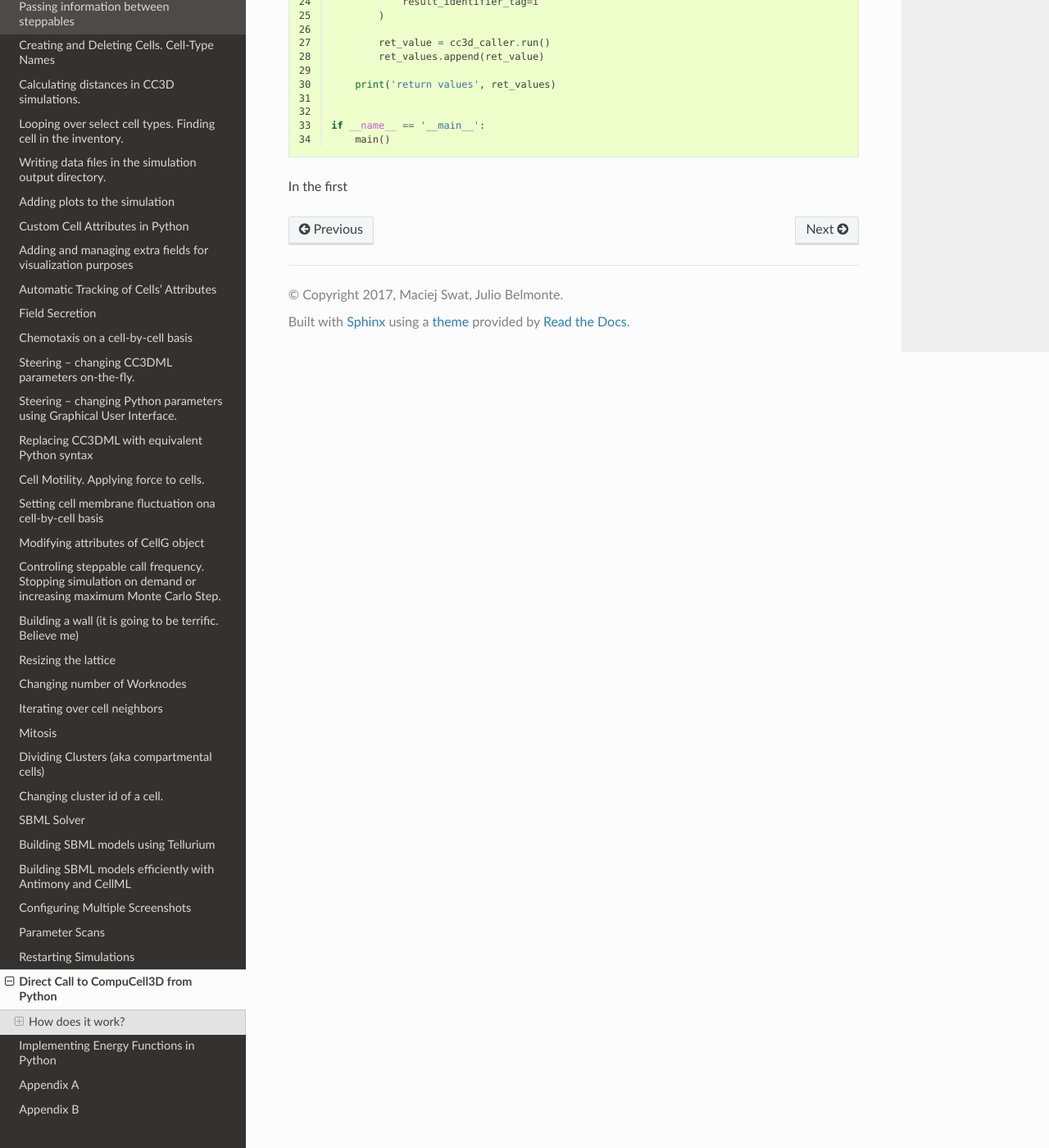
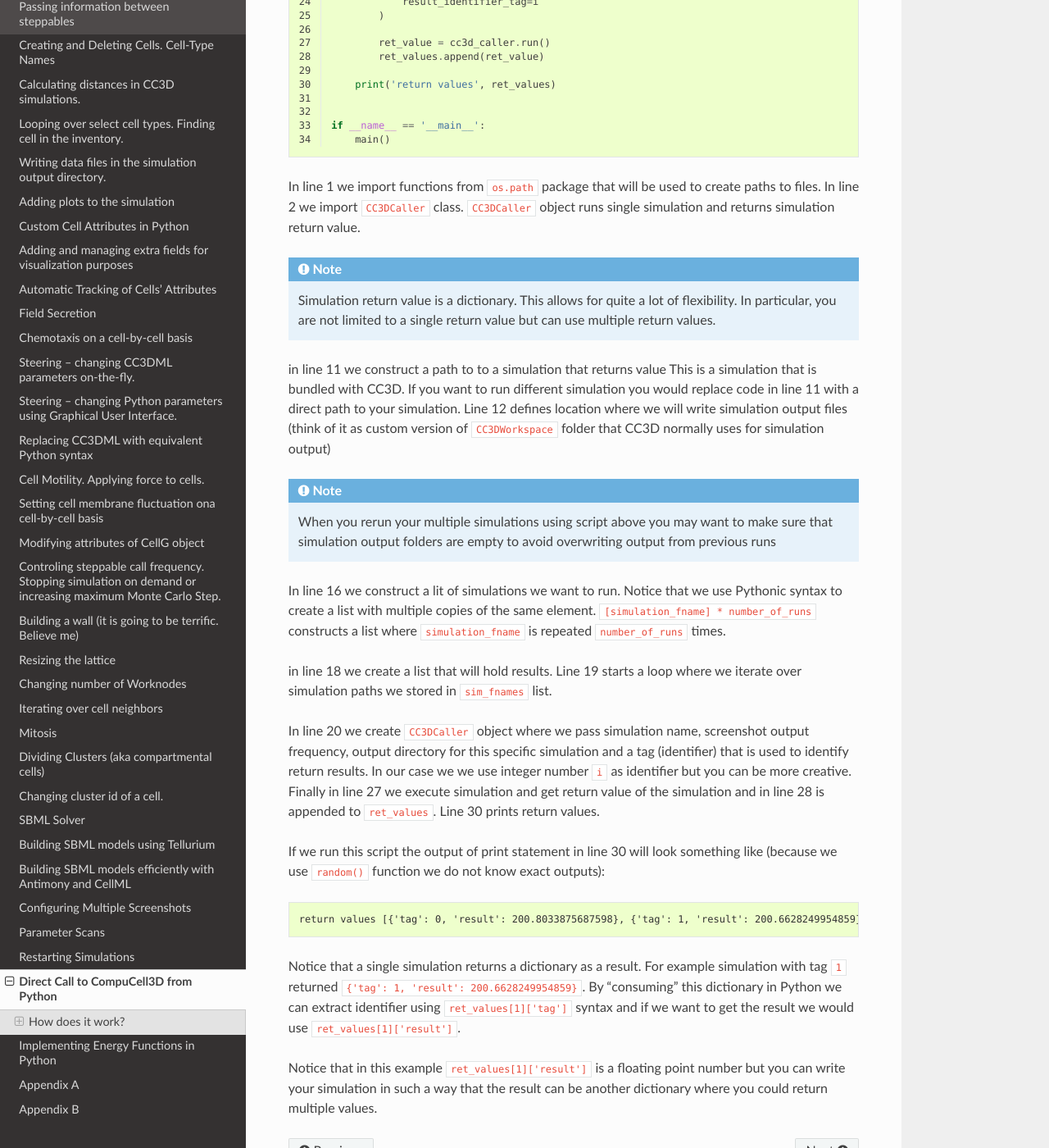
Before and after one commit to CompuCell3D/PythonScriptingManual, a Sphinx documentation site: the page built from docs/calling_cc3d_directly_from_python.rst, in a window 1280 px wide and 1400 px high, scrolled down 1724 px. Shown: the whole window at 82% size. Built offline with Sphinx 7.4.7 and the Read the Docs theme 2.0.0, drawn with Linux system fonts in a browser that asks for light colours.

Commit message:
added more material

```diff
--- a/docs/calling_cc3d_directly_from_python.rst
+++ b/docs/calling_cc3d_directly_from_python.rst
@@ -94,4 +94,45 @@ simulation in a list. Here is the code:
     if __name__ == '__main__':
         main()
 
-In the first
+In line 1 we import functions from ``os.path`` package that will be used to create paths to files. In line 2 we
+import ``CC3DCaller`` class. ``CC3DCaller`` object runs single simulation and returns simulation return value.
+
+.. note::
+
+    Simulation return value is a dictionary. This allows for quite a lot of flexibility. In particular, you are not limited to a single return value but can use multiple return values.
+
+in line 11 we construct a path to to a simulation that returns value This is a simulation that is bundled with CC3D. If
+you want to run different simulation you would replace code in line 11 with a direct path to your simulation.
+Line 12 defines location where we will write simulation output files (think of it as custom version of
+``CC3DWorkspace`` folder that CC3D normally uses for simulation output)
+
+.. note::
+
+    When you rerun your multiple simulations using script above you may want to make sure that simulation output folders are empty to avoid overwriting output from previous runs
+
+In line 16 we construct a lit of simulations we want to run. Notice that we use Pythonic syntax to create a list with
+multiple copies of the same element. ``[simulation_fname] * number_of_runs`` constructs a list where ``simulation_fname``
+is repeated ``number_of_runs`` times.
+
+in line 18 we create a list that will hold results. Line 19 starts a loop where we iterate over simulation paths we
+stored in ``sim_fnames`` list.
+
+In line 20 we create ``CC3DCaller`` object where we pass simulation name, screenshot output frequency, output directory
+for this specific simulation and a tag (identifier) that is used to identify return results. In our case we we use
+integer number ``i`` as identifier but you can be more creative. Finally in line 27 we execute simulation and get
+return value of the simulation and in line 28 is appended to ``ret_values``.
+Line 30 prints return values.
+
+If we run this script the output of print statement in line 30 will look something like (because we use ``random()``
+function we do not know exact outputs):
+
+.. code-block:: console
+
+    return values [{'tag': 0, 'result': 200.8033875687598}, {'tag': 1, 'result': 200.6628249954859}, {'tag': 2, 'result': 200.6617630355885}, {'tag': 3, 'result': 200.30450775355195}]
+
+Notice that a single simulation returns a dictionary as a result. For example simulation with tag ``1`` returned
+``{'tag': 1, 'result': 200.6628249954859}``. By "consuming" this dictionary in Python we can extract identifier using
+``ret_values[1]['tag']`` syntax and if we want to get the result we would use ``ret_values[1]['result']``.
+
+Notice that in this example ``ret_values[1]['result']`` is a floating point number but you can write your simulation
+in such a way that the result can be another dictionary where you could return multiple values.
```
